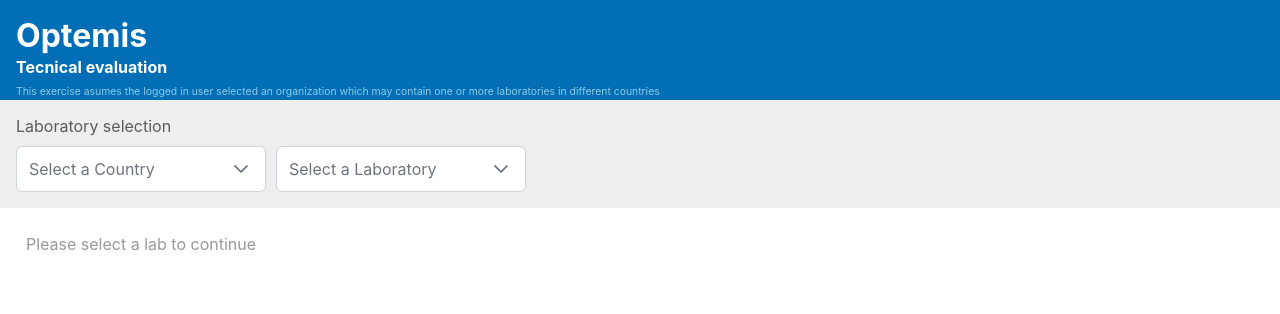
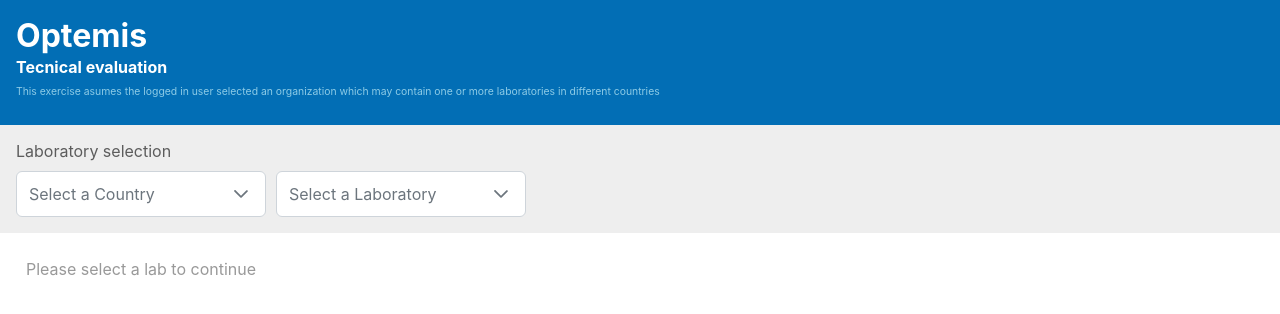
Before and after one commit to tonypsc/Optemis, a React (Create React App) app: page / in a window 1280 px wide. Shown: the top 314 px of the page. Built offline with nearby package versions, Linux system fonts and the light colour scheme; data requests are answered from the project's data file.

Commit message:
Add extra margin to head and key to stain field

```diff
--- a/src/shared/component/Head.css
+++ b/src/shared/component/Head.css
@@ -1,6 +1,6 @@
 .banner {
   background-color: #026eb5 ;
-  height: 100px;
+  height: 125px;
   display: flex;
   justify-content: space-between;
   padding: 1rem;
--- a/src/staingroup/component/StainField.tsx
+++ b/src/staingroup/component/StainField.tsx
@@ -70,6 +70,7 @@
               {values.stains && values.stains.length > 0 ? (
                 values.stains.map((stain: Stain, index: number) => (
                   <StainListItem
+                    key={stain.id}
                     stain={stain}
                     external
                     allowDelete
```
